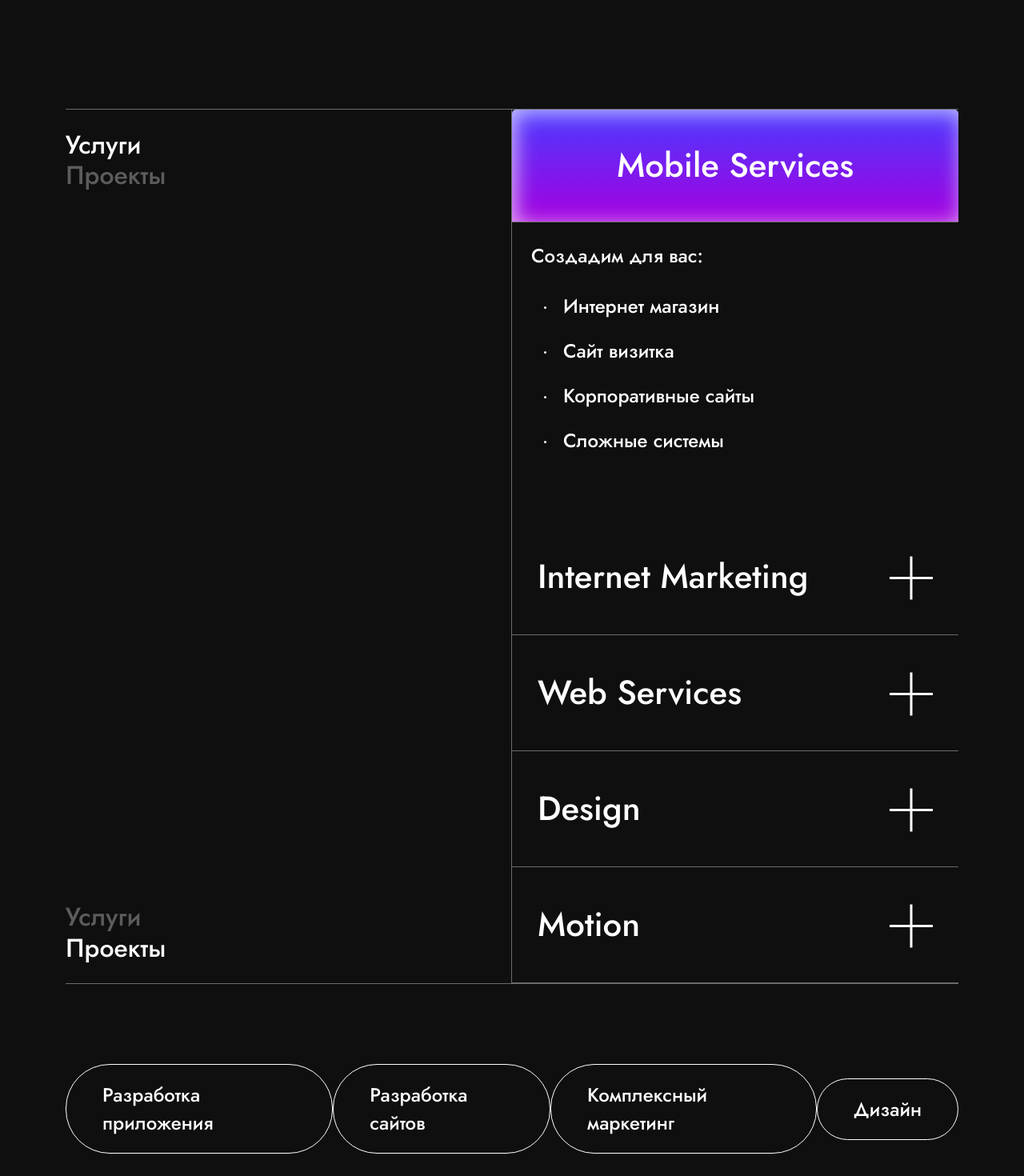
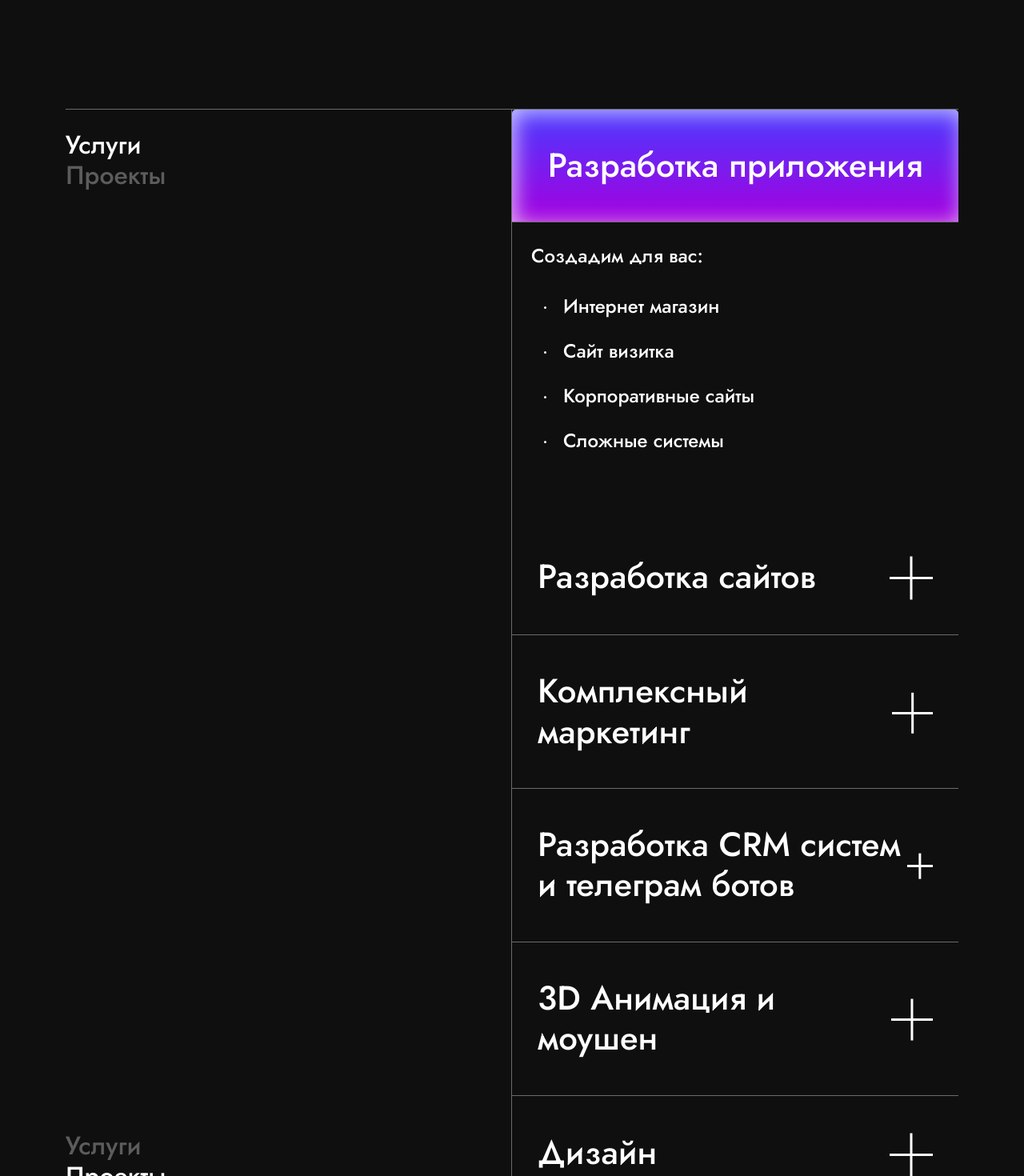
Before and after one commit to 7Davronbek/zamaan-app, a React (Create React App) app: page / in a window 1280 px wide. Shown: the part 1260-2730 px from the top of the page at 80% size. Built offline with nearby package versions, Linux system fonts and the light colour scheme.

Commit message:
zamaan-app

```diff
--- a/src/App.js
+++ b/src/App.js
@@ -1,6 +1,7 @@
 import React from 'react'
 import { HashRouter, Routes, Route } from 'react-router-dom'
 import Footer from './components/Footer'
+import ScrollToTop from './components/ScrollToTop'
 import Navbar from './components/Navbar'
 import Contacts from './pages/Contacts'
 import Main from './pages/Main'
@@ -15,6 +16,7 @@ const App = () => {
                     <Route path='/contacts' element={<Contacts />} />
                 </Routes>
                 <Footer />
+                <ScrollToTop />
             </HashRouter>
         </>
     )
--- a/src/components/ContactSend.jsx
+++ b/src/components/ContactSend.jsx
@@ -1,7 +1,7 @@
-import React, { useState } from 'react'
+import React from 'react'
 
 const ContactSend = () => {
-    const [con, setCon] = useState(false);
+    // const [con, setCon] = useState(false);
     return (
         <>
             <div className="ContactSend">
@@ -22,7 +22,6 @@ const ContactSend = () => {
             </div>
 
 
-
             <div className="ContactService">
                 <div className="container">
                     <div className="row">
@@ -31,13 +30,13 @@ const ContactSend = () => {
                         </div>
                         <div className="col-lg-7">
                             <div className="contact_service_box_1">
-                                <div onClick={() => setCon(!con)} className={`contact_service_h ${con ? 'active' : ''}`}> Mobile Services </div>
-                                <div onClick={() => setCon(!con)} className={`contact_service_h ${con ? 'active' : ''}`}> Internet Marketing </div>
+                                <div className={`contact_service_h `}> Mobile Services </div>
+                                <div className={`contact_service_h `}> Internet Marketing </div>
                             </div>
                             <div className="contact_service_box_2">
-                                <div onClick={() => setCon(!con)} className={`contact_service_h_2 ${con ? 'active' : ''}`}>Web Services </div>
-                                <div onClick={() => setCon(!con)} className={`contact_service_h_2 ${con ? 'active' : ''}`}>Design </div>
-                                <div onClick={() => setCon(!con)} className={`contact_service_h_2 ${con ? 'active' : ''}`}>Motion </div>
+                                <div className={`contact_service_h_2 `}>Web Services </div>
+                                <div className={`contact_service_h_2 `}>Design </div>
+                                <div className={`contact_service_h_2 `}>Motion </div>
                             </div>
                         </div>
                     </div>
@@ -45,8 +44,7 @@ const ContactSend = () => {
             </div>
 
 
-
-            <div className="ContactSend">
+            <div className="ContactSend second">
                 <div className="container">
                     <div className="row contact_send_box">
                         <div className="col-5">
@@ -58,7 +56,7 @@ const ContactSend = () => {
                             <input placeholder='Напишите' type="text" className="contact_send_inp" />
                             <a href='' className="contact_send_add">
                                 <img src="/img/plus.png" alt="" className="contact_send_img" />
-                                <div className="contact_send_p"> Добавить файл</div>
+                                <div className="contact_send_p"> <span className='me-3'><img src="/img/plus.svg" alt="" /></span> Добавить файл</div>
                             </a>
                             <button className="contact_send_btn">Отправить</button>
                         </div>
--- a/src/components/LetsTalk.jsx
+++ b/src/components/LetsTalk.jsx
@@ -3,7 +3,7 @@ import { Link } from 'react-router-dom'
 
 const LetsTalk = () => {
   return (
-    <Link to='/' className='LetsTalk'>
+    <Link to='/contacts' className='LetsTalk'>
       <div className="container">
         <div className="row">
           <div className="col-12">
--- /dev/null
+++ b/src/components/ScrollToTop.js
@@ -0,0 +1,12 @@
+import {useEffect} from 'react';
+import { useLocation } from 'react-router-dom';
+
+export default function ScrollToTop() {
+    const {pathname} = useLocation();
+
+    useEffect(() => {
+        window.scrollTo(0,0);
+    }, [pathname]);
+
+    return null;
+}
--- a/src/components/Services.jsx
+++ b/src/components/Services.jsx
@@ -33,7 +33,7 @@ const Services = () => {
                     <Accordion className='service__list border2' open={open} toggle={toggle}>
                         <AccordionItem className='wrap'>
                             <AccordionHeader targetId="1">
-                                Mobile Services  <div className='burger'>
+                                Разработка приложения  <div className='burger'>
                                     <div className="burger1"></div>
                                     <div className="burger2"></div>
                                 </div>
@@ -51,7 +51,7 @@ const Services = () => {
                         </AccordionItem>
                         <AccordionItem className='wrap'>
                             <AccordionHeader targetId="2">
-                            Internet Marketing  <div className='burger'>
+                                Разработка сайтов   <div className='burger'>
                                     <div className="burger1"></div>
                                     <div className="burger2"></div>
                                 </div>
@@ -69,7 +69,7 @@ const Services = () => {
                         </AccordionItem>
                         <AccordionItem className='wrap'>
                             <AccordionHeader targetId="3">
-                            Web Services  <div className='burger'>
+                                Комплексный маркетинг  <div className='burger'>
                                     <div className="burger1"></div>
                                     <div className="burger2"></div>
                                 </div>
@@ -87,7 +87,8 @@ const Services = () => {
                         </AccordionItem>
                         <AccordionItem className='wrap'>
                             <AccordionHeader targetId="4">
-                            Design  <div className='burger'>
+                                Разработка СRM систем
+                                и телеграм ботов  <div className='burger'>
                                     <div className="burger1"></div>
                                     <div className="burger2"></div>
                                 </div>
@@ -105,12 +106,30 @@ const Services = () => {
                         </AccordionItem>
                         <AccordionItem className='wrap'>
                             <AccordionHeader targetId="5">
-                            Motion  <div className='burger'>
+                                3D Анимация и моушен  <div className='burger'>
                                     <div className="burger1"></div>
                                     <div className="burger2"></div>
                                 </div>
                             </AccordionHeader>
                             <AccordionBody accordionId="5">
+
+                                <h6>Создадим для вас:</h6>
+                                <ul>
+                                    <li>Интернет магазин</li>
+                                    <li> Сайт визитка</li>
+                                    <li>Корпоративные сайты</li>
+                                    <li>Сложные системы</li>
+                                </ul>
+                            </AccordionBody>
+                        </AccordionItem>
+                        <AccordionItem className='wrap'>
+                            <AccordionHeader targetId="6">
+                                Дизайн  <div className='burger'>
+                                    <div className="burger1"></div>
+                                    <div className="burger2"></div>
+                                </div>
+                            </AccordionHeader>
+                            <AccordionBody accordionId="6">
 
                                 <h6>Создадим для вас:</h6>
                                 <ul>
--- a/src/sass/main.scss
+++ b/src/sass/main.scss
@@ -550,6 +550,7 @@ body {
     }
 
     .ContactSend {
+
         .contact_send_box {
             padding: 70px 0 30px;
             border-top: 1px solid #F5F5F5;
@@ -622,6 +623,12 @@ body {
             }
         }
 
+        &.second {
+           .contact_send_box {
+            border-bottom: 0;
+            padding-bottom: 70px;
+           }
+        }
     }
 
     .ContactService {
```
Also changed, not shown: public/img/plus.svg (added). Lines whose indentation alone changed are shown as unchanged.
